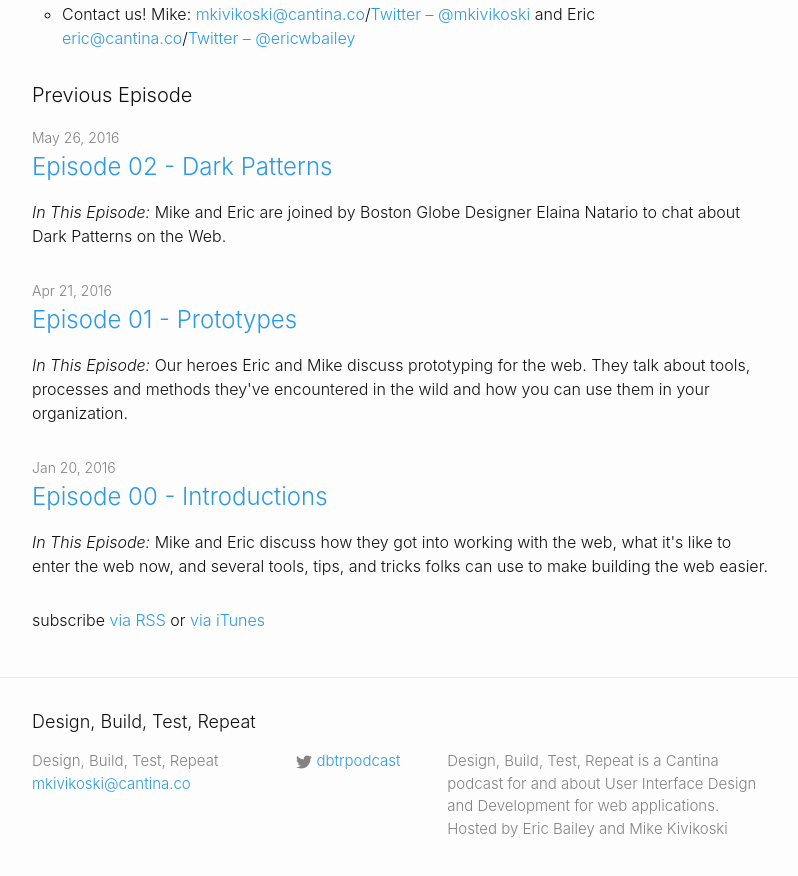
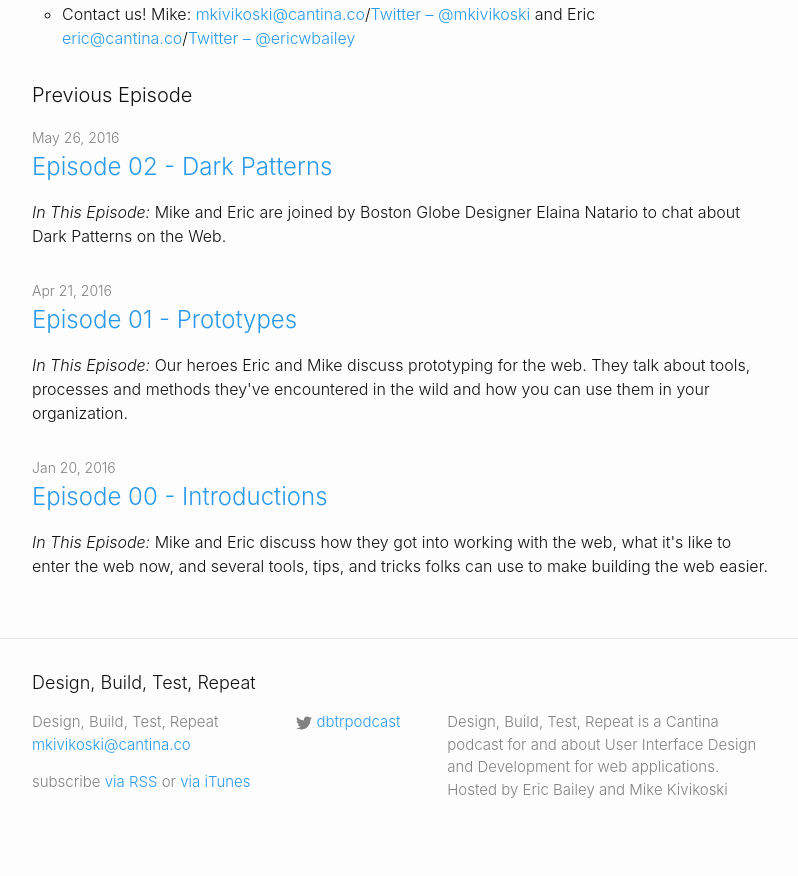
Before and after one commit to cantinac/design-build-test-repeat, a Jekyll site: the page built from index.html, in a window 1280 px wide and 900 px high, scrolled down 1498 px. Shown: the top 876 px of the window, without its empty margins (238-1036 px from the left). Built offline with Jekyll 4.4.1, drawn with Linux system fonts in a browser that asks for light colours.

Commit message:
moved RSS/iTunes link into footer from home screen

```diff
--- a/_includes/footer.html
+++ b/_includes/footer.html
@@ -2,7 +2,7 @@
 
   <div class="wrapper">
 
-    <h2 class="footer-heading">{{ site.title }}</h2>
+        <h2 class="footer-heading">{{ site.title }}</h2>
 
     <div class="footer-col-wrapper">
       <div class="footer-col  footer-col-1">
@@ -10,6 +10,8 @@
           <li>{{ site.title }}</li>
           <li><a href="mailto:{{ site.email }}">{{ site.email }}</a></li>
         </ul>
+
+        <p class="rss-subscribe">subscribe <a href="{{ "/feed.xml" | prepend: site.baseurl }}">via RSS</a> or <a href="https://itunes.apple.com/us/podcast/design-build-test-repeat-podcast/id1078314311?mt=2">via iTunes</a></p>
       </div>
 
       <div class="footer-col  footer-col-2">
--- a/index.html
+++ b/index.html
@@ -42,6 +42,4 @@
     {% endfor %}
   </ul>
 
-  <p class="rss-subscribe">subscribe <a href="{{ "/feed.xml" | prepend: site.baseurl }}">via RSS</a> or <a href="https://itunes.apple.com/us/podcast/design-build-test-repeat-podcast/id1078314311?mt=2">via iTunes</a></p>
-
 </div>
```
